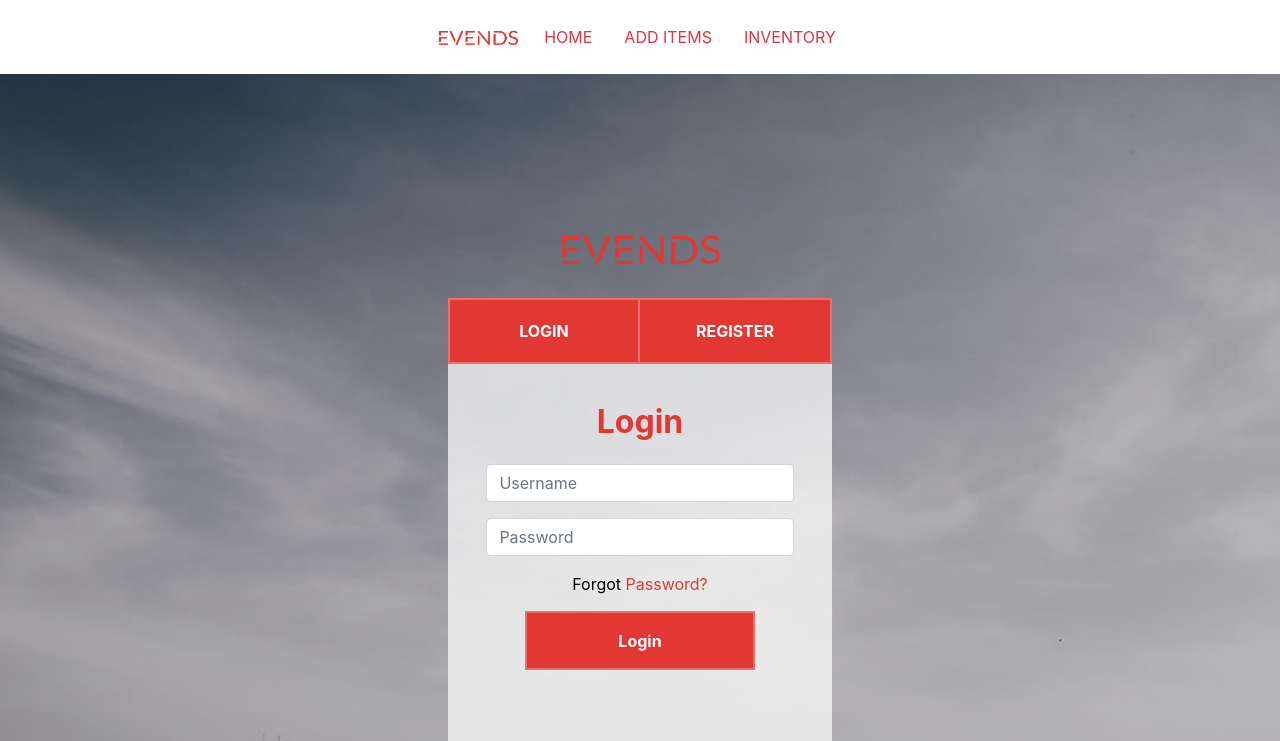
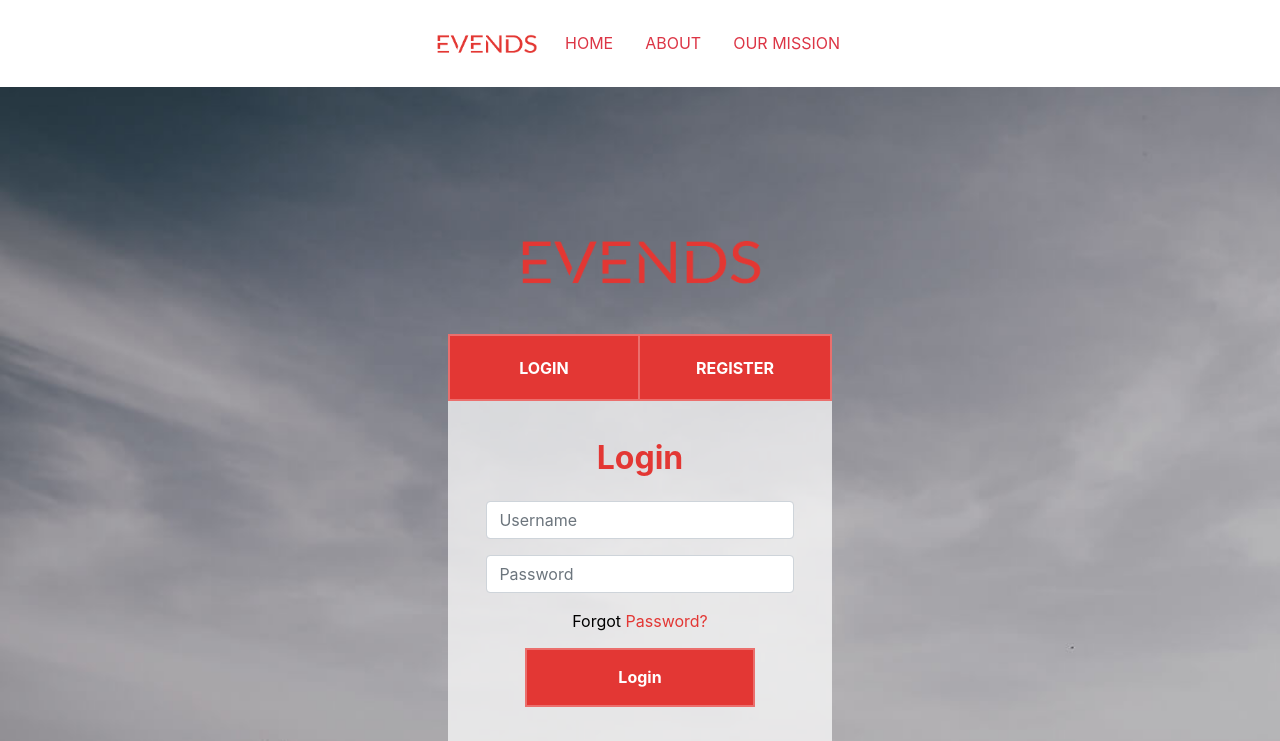
Before and after one commit to BW-African-Marketplace-5/front-end, a React (Create React App) app: page / in a window 1280 px wide. Shown: the top 741 px of the page. Built offline with nearby package versions, Linux system fonts and the light colour scheme.

Commit message:
Nav Update

```diff
--- a/src/components/ItemList/ItemList.js
+++ b/src/components/ItemList/ItemList.js
@@ -2,7 +2,7 @@ import React, { useState, useEffect } from "react";
 import axiosWithAuth from "../../utils/axiosWithAuth";
 
 import ItemCard from "../ItemCard/ItemCard";
-import Navbar from "../Navbar/Navbar";
+import Navbar from "../Navbar/LoggedinNav";
 
 const ItemList = props => {
   const [data, setData] = useState([]);
--- a/src/components/Login_Register/Login_Register_Styles.jsx
+++ b/src/components/Login_Register/Login_Register_Styles.jsx
@@ -68,7 +68,7 @@ export const Wrapper = styled.div`
 `
 
 export const Logo = styled.img`
-    width:200px;
+    width:300px;
 `
 export const Title = styled.h1`
     color:#e33734;
--- a/src/components/Navbar/Navbar.js
+++ b/src/components/Navbar/Navbar.js
@@ -9,10 +9,10 @@ const Navbar = () => {
         <MenuLink href="/">Home</MenuLink>
       </LinkWrapper>
       <LinkWrapper>
-        <MenuLink href="/item-form">Add Items</MenuLink>
+        <MenuLink href="/">About</MenuLink>
       </LinkWrapper>
       <LinkWrapper>
-        <MenuLink href="/item-list">Inventory</MenuLink>
+        <MenuLink href="/">Our Mission</MenuLink>
       </LinkWrapper>
     </Navigation>
   );
--- a/src/components/Navbar/Navbar_Styles.jsx
+++ b/src/components/Navbar/Navbar_Styles.jsx
@@ -8,7 +8,7 @@ export const Navigation = styled(Nav)`
     justify-content:center;
 `
 export const Logo = styled.img`
-    width:100px;
+    width:125px;
 `
 export const NavWrapper = styled.div`
     display:flex;
```
